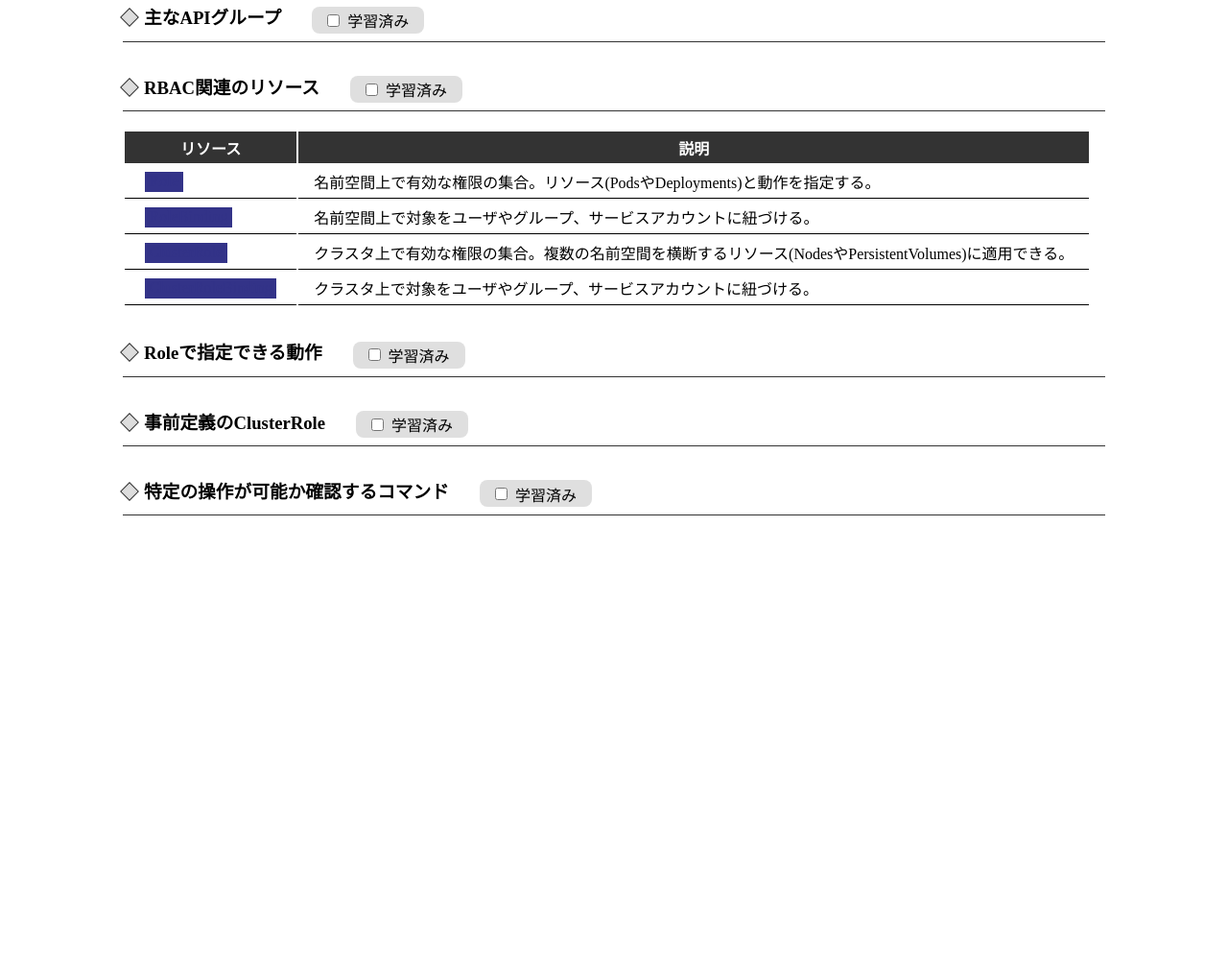
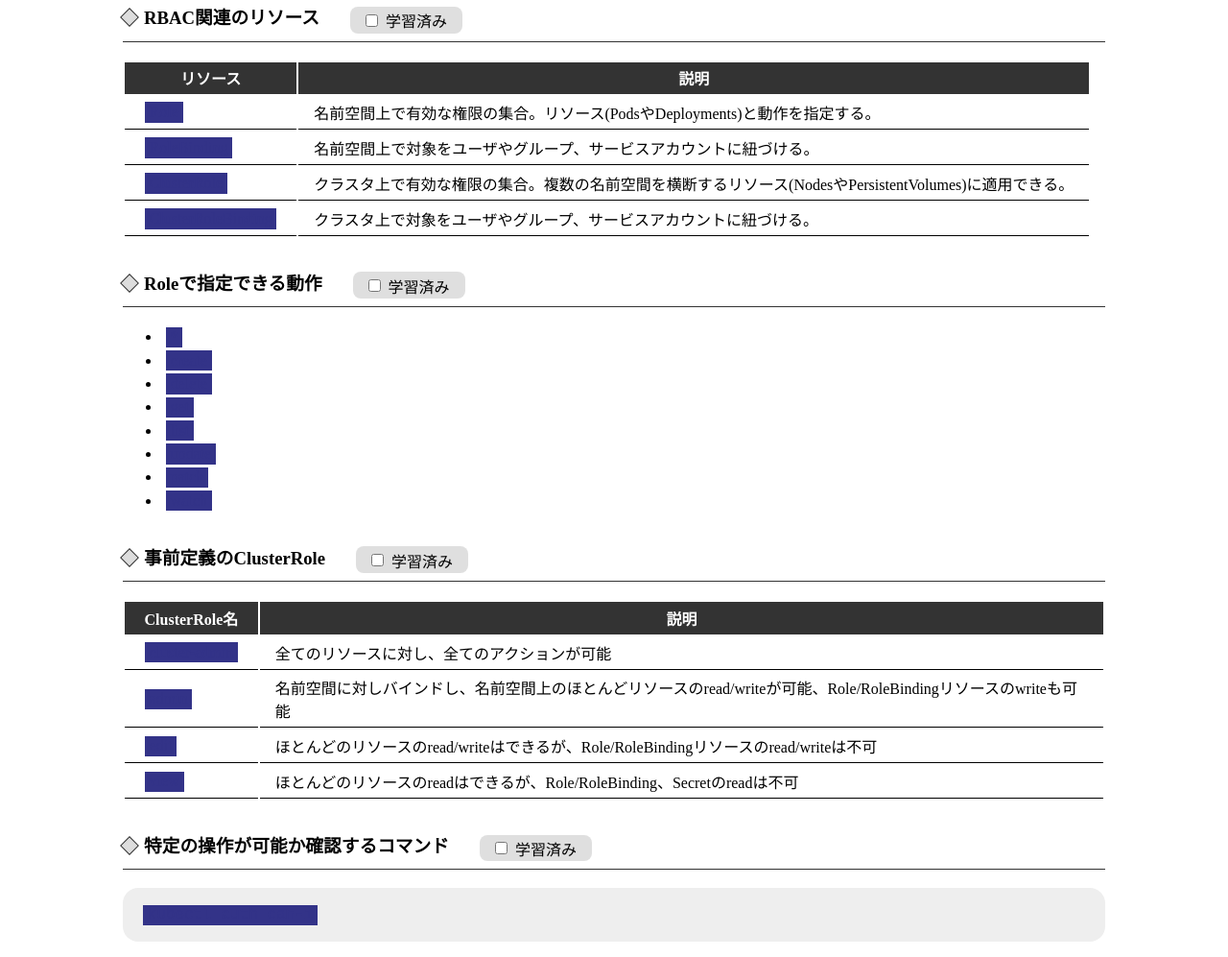
Before and after one commit to mori-akira/google-cloud-certified-professional-cloud-developer, a plain HTML site: page index.html in a window 1280 px wide. Shown: the part 1135-2132 px from the top of the page at 96% size. Before the commit the page ends 1691 px from the top, so only its background shows below. Drawn offline with nearby package versions, Linux system fonts and the light colour scheme.

Commit message:
Update index.html

```diff
--- a/index.html
+++ b/index.html
@@ -78,8 +78,6 @@
       </tbody>
     </table>
 
-    <h3>主なAPIグループ</h3>
-
     <h3>RBAC関連のリソース</h3>
     <table>
       <thead>
@@ -109,10 +107,51 @@
     </table>
 
     <h3>Roleで指定できる動作</h3>
+    <ul>
+      <li><m-b>*</m-b></li>
+      <li><m-b>create</m-b></li>
+      <li><m-b>delete</m-b></li>
+      <li><m-b>get</m-b></li>
+      <li><m-b>list</m-b></li>
+      <li><m-b>update</m-b></li>
+      <li><m-b>patch</m-b></li>
+      <li><m-b>watch</m-b></li>
+    </ul>
 
     <h3>事前定義のClusterRole</h3>
+    <table>
+      <thead>
+        <tr>
+          <th>ClusterRole名</th>
+          <th>説明</th>
+        </tr>
+      </thead>
+      <tbody>
+        <tr>
+          <td><m-b>cluster-admin</m-b></td>
+          <td>全てのリソースに対し、全てのアクションが可能</td>
+        </tr>
+        <tr>
+          <td><m-b>admin</m-b></td>
+          <td>
+            名前空間に対しバインドし、名前空間上のほとんどリソースのread/writeが可能、Role/RoleBindingリソースのwriteも可能
+          </td>
+        </tr>
+        <tr>
+          <td><m-b>edit</m-b></td>
+          <td>ほとんどのリソースのread/writeはできるが、Role/RoleBindingリソースのread/writeは不可</td>
+        </tr>
+        <tr>
+          <td><m-b>view</m-b></td>
+          <td>ほとんどのリソースのreadはできるが、Role/RoleBinding、Secretのreadは不可</td>
+        </tr>
+      </tbody>
+    </table>
 
     <h3>特定の操作が可能か確認するコマンド</h3>
+    <p>
+      <code><m-b>kubectl auth can-i</m-b></code>
+    </p>
 
     <script
       src="https://cdnjs.cloudflare.com/ajax/libs/dexie/4.0.8/dexie.min.js"
```
